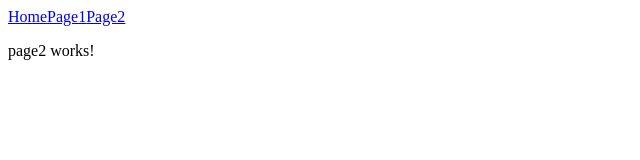
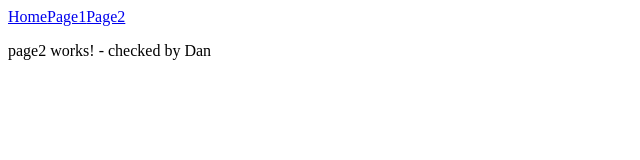
Before and after one commit to gsantella/angular-signals, an Angular app: page /page2 in a window 1280 px wide. Shown: the top 160 px of the page, without its empty margins (0-640 px from the left). Built offline with nearby package versions, Linux system fonts and the light colour scheme.

Commit message:
checked page 2

```diff
--- a/src/app/page2/page2.component.html
+++ b/src/app/page2/page2.component.html
@@ -1 +1 @@
-<p>page2 works!</p>
+<p>page2 works! - checked by Dan</p>
```
